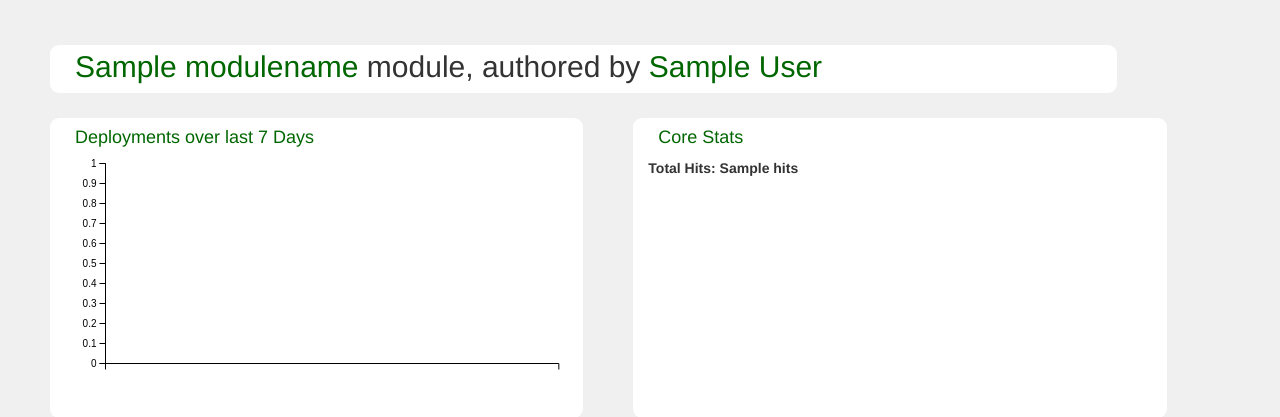
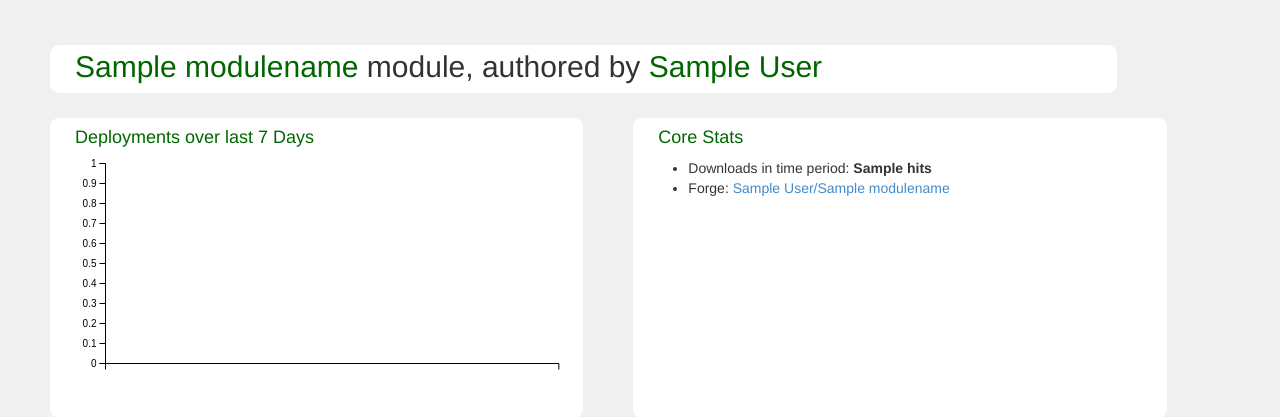
Before and after one commit to nibalizer/puppet-analytics, a Flask app: template puppetanalytics/templates/module.html in a window 1280 px wide. Shown: the part 50-467 px from the top of the page. Run offline with Flask 2, Linux system fonts and the light colour scheme; the template is opened without the code that fills it: most values are stand-ins (such as "Sample title", 1, 10 or a date in 2020); some libraries are stand-ins or nearby versions.

Commit message:
Link to forge

```diff
--- a/puppetanalytics/templates/module.html
+++ b/puppetanalytics/templates/module.html
@@ -13,7 +13,10 @@
   </div>
   <div id='coreStatsContainer' class='col-md-5 container'>
     <h4 class='sectionTitle'>Core Stats</h4>
-    <b> Total Hits: {{ hits }} </b>
+    <ul>
+    <li>Downloads in time period: <b>{{ hits }} </b></li>
+    <li>Forge: <a href="https://forge.puppetlabs.com/{{author}}/{{modulename}}"> {{author}}/{{modulename}}</a></li>
+    </ul>
   </div>
 
   <div id='totalDeploysContainer' class='col-md-5 container'>
```
